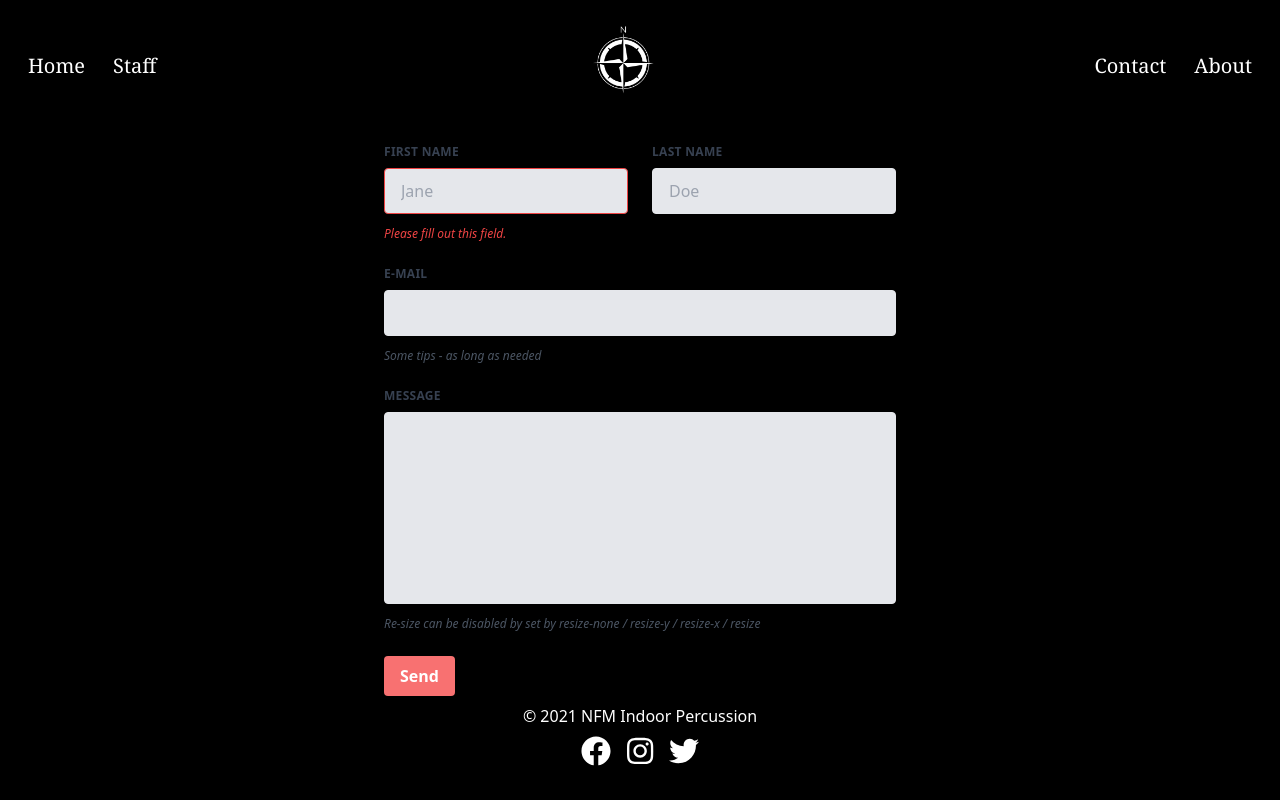
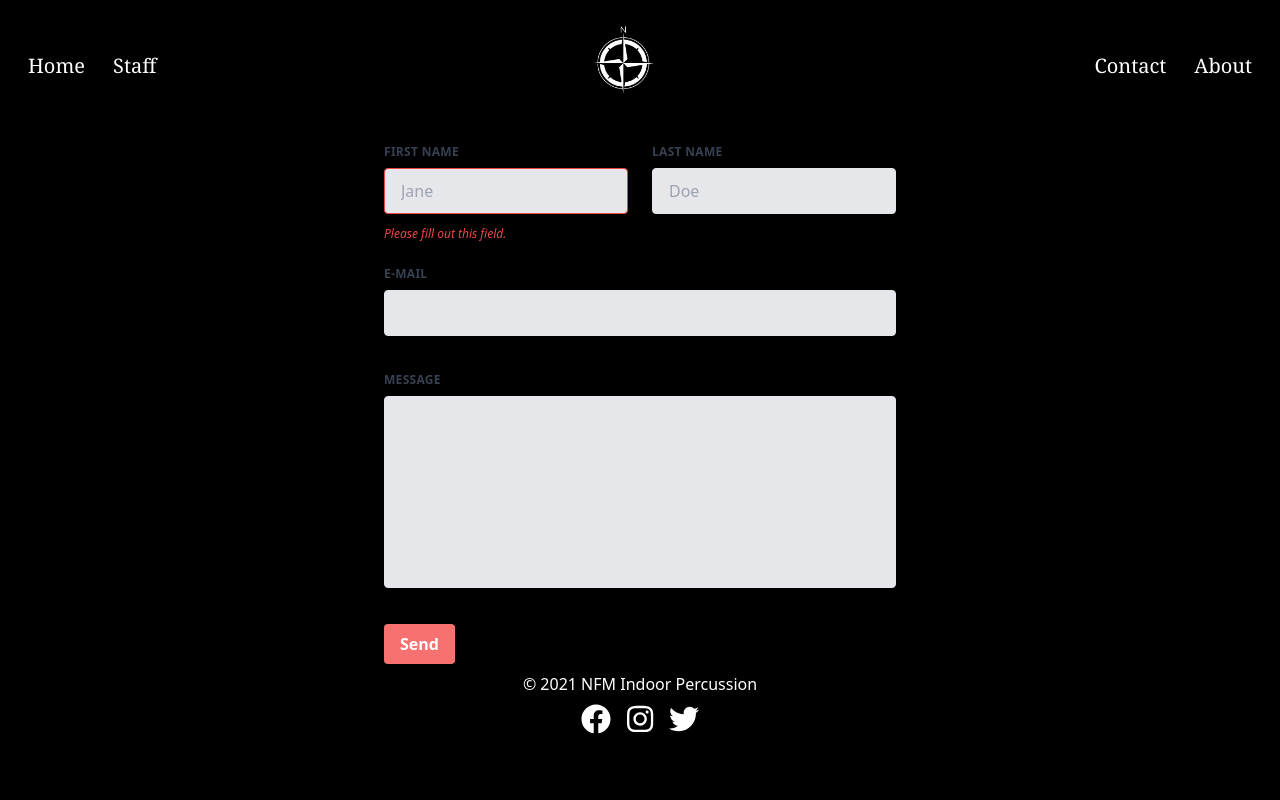
Before and after one commit to benjamindaniels21/NFM-Indoor-Site, a React (Create React App) app: page /contact in a window 1280 px wide. Built offline with nearby package versions, Linux system fonts and the light colour scheme.

Commit message:
fix form

```diff
--- a/src/App.js
+++ b/src/App.js
@@ -4,7 +4,6 @@ import "./App.css";
 import "./index.css";
 import MainBody from "./components/MainBody";
 import Footer from "./components/Footer";
-import Instagram from "./components/Instagram";
 import Staff from "./components/Staff";
 import Contact from "./components/Contact";
 import History from "./components/History";
@@ -12,7 +11,6 @@ import { BrowserRouter as Router, Switch, Route } from "react-router-dom";
 import { FontAwesomeIcon } from "@fortawesome/react-fontawesome";
 import { fab } from "@fortawesome/free-brands-svg-icons";
 import { library } from "@fortawesome/fontawesome-svg-core";
-import StaffHardCoded from "./components/Staff";
 
 library.add(fab);
 
--- a/src/components/Contact.jsx
+++ b/src/components/Contact.jsx
@@ -25,7 +25,6 @@ function Contact() {
         E-mail
       </label>
       <input class="appearance-none block w-full bg-gray-200 text-gray-700 border border-gray-200 rounded py-3 px-4 mb-3 leading-tight focus:outline-none focus:bg-white focus:border-gray-500" id="email" type="email"/>
-      <p class="text-gray-600 text-xs italic">Some tips - as long as needed</p>
     </div>
   </div>
   <div class="flex flex-wrap -mx-3 mb-6">
@@ -34,7 +33,6 @@ function Contact() {
         Message
       </label>
       <textarea class=" no-resize appearance-none block w-full bg-gray-200 text-gray-700 border border-gray-200 rounded py-3 px-4 mb-3 leading-tight focus:outline-none focus:bg-white focus:border-gray-500 h-48 resize-none" id="message"></textarea>
-      <p class="text-gray-600 text-xs italic">Re-size can be disabled by set by resize-none / resize-y / resize-x / resize</p>
     </div>
   </div>
   <div class="md:flex md:items-center">
```
